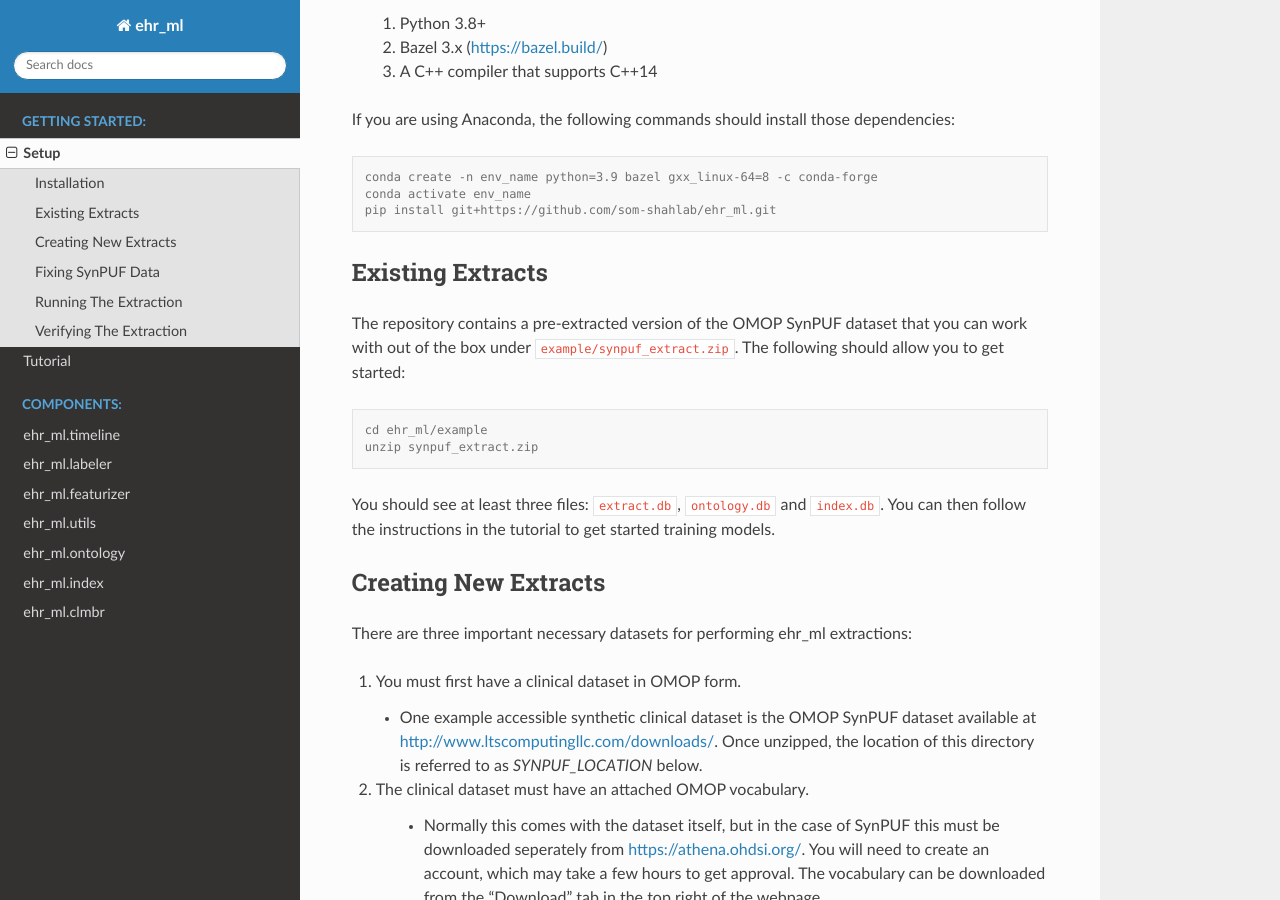
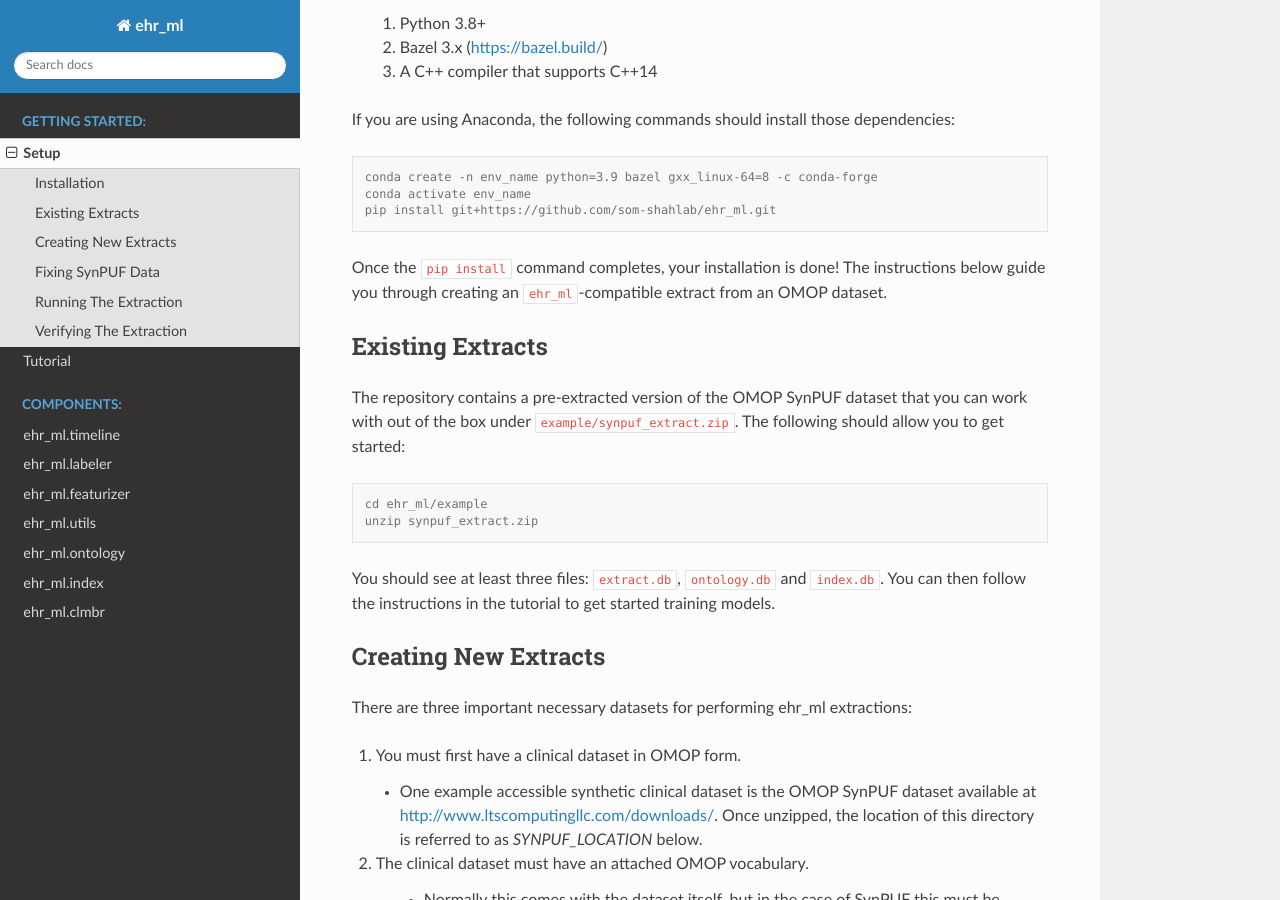
Before and after one commit to som-shahlab/ehr_ml, a Sphinx documentation site: the page built from doc_src/source/setup.rst, in a window 1280 px wide and 900 px high, scrolled down 499 px. Built offline with Sphinx 7.4.7 and the Read the Docs theme 2.0.0, drawn with Linux system fonts in a browser that asks for light colours.

Commit message:
Update setup.rst

```diff
--- a/doc_src/source/setup.rst
+++ b/doc_src/source/setup.rst
@@ -25,6 +25,8 @@ If you are using Anaconda, the following commands should install those dependenc
    conda create -n env_name python=3.9 bazel gxx_linux-64=8 -c conda-forge
    conda activate env_name
    pip install git+https://github.com/som-shahlab/ehr_ml.git
+
+Once the :code:`pip install` command completes, your installation is done! The instructions below guide you through creating an :code:`ehr_ml`-compatible extract from an OMOP dataset.
 
 *********************************************
 Existing Extracts
```
